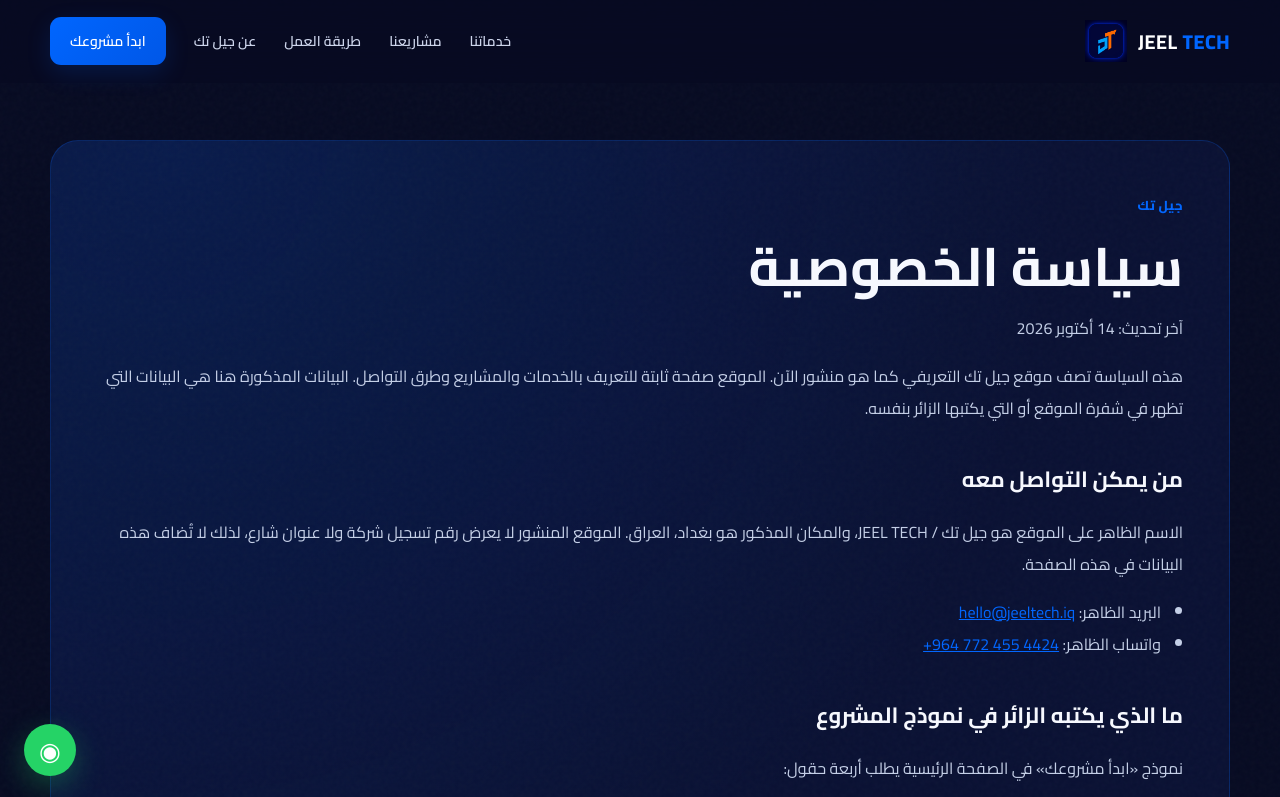
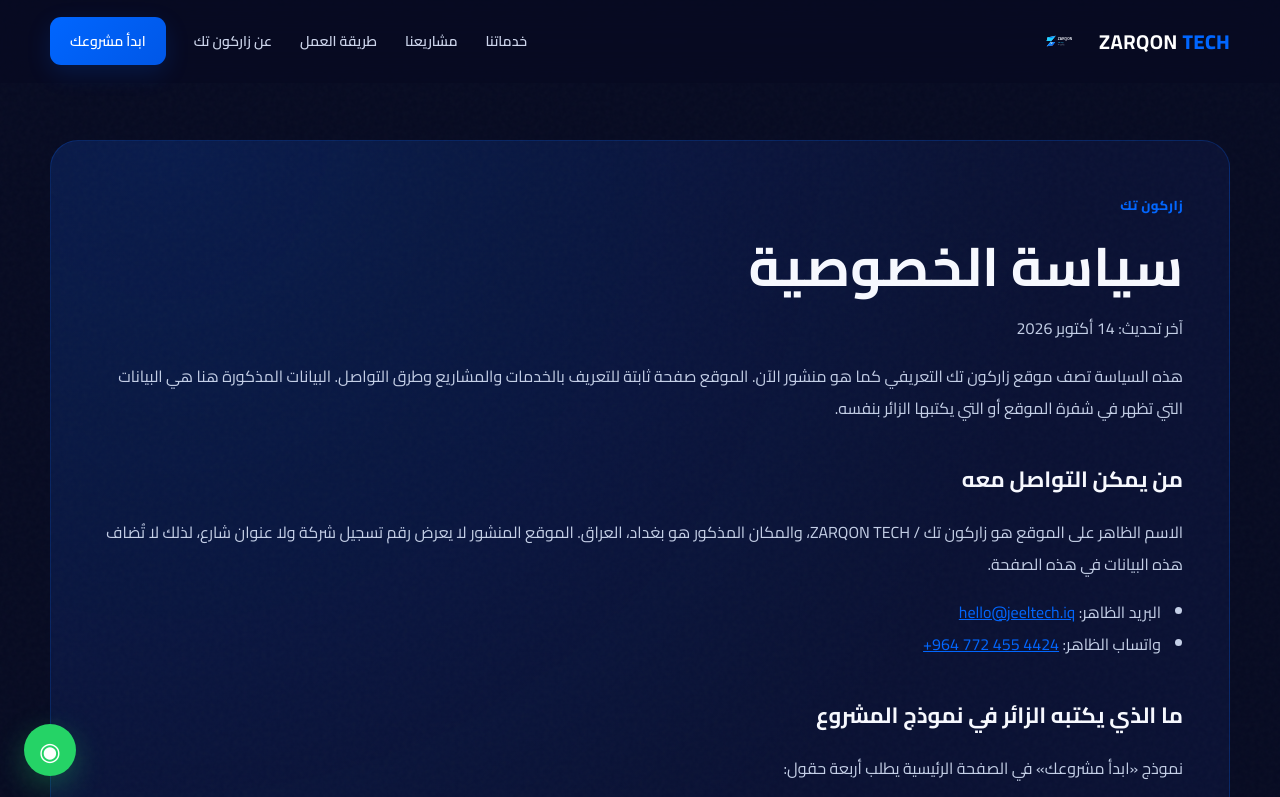
Before and after one commit to juda2018-del/jeel-tech-website, a website: page privacy.html in a window 1280 px wide. Shown: the top 797 px of the page. Drawn offline with Linux system fonts and the light colour scheme.

Commit message:
Update privacy page for ZARQON TECH rebrand

```diff
--- a/privacy.html
+++ b/privacy.html
@@ -4,8 +4,8 @@
   <meta charset="UTF-8" />
   <meta name="viewport" content="width=device-width, initial-scale=1.0" />
   <meta name="theme-color" content="#070b22" />
-  <meta name="description" content="سياسة خصوصية موقع جيل تك: ما الذي يكتبه الزائر، وكيف يفتح نموذج المشروع واتساب بدون حفظ البيانات على الموقع." />
-  <title>سياسة الخصوصية | جيل تك</title>
+  <meta name="description" content="سياسة خصوصية موقع زاركون تك: ما الذي يكتبه الزائر، وكيف يفتح نموذج المشروع واتساب بدون حفظ البيانات على الموقع." />
+  <title>سياسة الخصوصية | زاركون تك</title>
   <link rel="preconnect" href="https://fonts.googleapis.com">
   <link rel="preconnect" href="https://fonts.gstatic.com" crossorigin>
   <link href="https://fonts.googleapis.com/css2?family=Cairo:wght@400;500;600;700;800;900&display=swap" rel="stylesheet">
@@ -15,13 +15,13 @@
   <div class="noise"></div>
   <header class="nav-wrap">
     <nav class="nav container" aria-label="القائمة الرئيسية">
-      <a class="brand" href="index.html" aria-label="جيل تك - الرئيسية">
-        <img src="assets/jeel-tech-logo.png" alt="شعار جيل تك" />
-        <span><strong>JEEL</strong> TECH</span>
+      <a class="brand" href="index.html" aria-label="زاركون تك - الرئيسية">
+        <img src="assets/zarqon-tech-logo.svg" alt="شعار زاركون تك" />
+        <span><strong>ZARQON</strong> TECH</span>
       </a>
       <button class="menu-btn" aria-label="فتح القائمة" aria-expanded="false"><span></span><span></span><span></span></button>
       <div class="nav-links">
-        <a href="index.html#services">خدماتنا</a><a href="index.html#projects">مشاريعنا</a><a href="index.html#process">طريقة العمل</a><a href="index.html#about">عن جيل تك</a>
+        <a href="index.html#services">خدماتنا</a><a href="index.html#projects">مشاريعنا</a><a href="index.html#process">طريقة العمل</a><a href="index.html#about">عن زاركون تك</a>
         <a class="nav-cta" href="index.html#contact">ابدأ مشروعك</a>
       </div>
     </nav>
@@ -29,13 +29,13 @@
 
   <main class="policy-main">
     <article class="container policy-card">
-      <span class="kicker">جيل تك</span>
+      <span class="kicker">زاركون تك</span>
       <h1>سياسة الخصوصية</h1>
       <p class="policy-updated">آخر تحديث: 14 أكتوبر 2026</p>
-      <p>هذه السياسة تصف موقع جيل تك التعريفي كما هو منشور الآن. الموقع صفحة ثابتة للتعريف بالخدمات والمشاريع وطرق التواصل. البيانات المذكورة هنا هي البيانات التي تظهر في شفرة الموقع أو التي يكتبها الزائر بنفسه.</p>
+      <p>هذه السياسة تصف موقع زاركون تك التعريفي كما هو منشور الآن. الموقع صفحة ثابتة للتعريف بالخدمات والمشاريع وطرق التواصل. البيانات المذكورة هنا هي البيانات التي تظهر في شفرة الموقع أو التي يكتبها الزائر بنفسه.</p>
 
       <h2>من يمكن التواصل معه</h2>
-      <p>الاسم الظاهر على الموقع هو جيل تك / JEEL TECH، والمكان المذكور هو بغداد، العراق. الموقع المنشور لا يعرض رقم تسجيل شركة ولا عنوان شارع، لذلك لا تُضاف هذه البيانات في هذه الصفحة.</p>
+      <p>الاسم الظاهر على الموقع هو زاركون تك / ZARQON TECH، والمكان المذكور هو بغداد، العراق. الموقع المنشور لا يعرض رقم تسجيل شركة ولا عنوان شارع، لذلك لا تُضاف هذه البيانات في هذه الصفحة.</p>
       <ul>
         <li>البريد الظاهر: <a href="mailto:hello@jeeltech.iq">hello@jeeltech.iq</a></li>
         <li>واتساب الظاهر: <a href="https://wa.me/9647724554424" target="_blank" rel="noreferrer"><bdi dir="ltr">+964 772 455 4424</bdi></a></li>
@@ -52,7 +52,7 @@
 
       <h2>ماذا يحدث عند الضغط على الإرسال</h2>
       <p>النموذج لا يملك عنوان إرسال إلى خادم، ولا يرسل بريدًا من الموقع. عند الضغط على «أرسل الطلب عبر واتساب» يقوم المتصفح بإلغاء الإرسال الاعتيادي للنموذج، ثم يفتح واتساب في تبويب جديد مع رسالة جاهزة تحتوي الحقول الأربعة.</p>
-      <p>الرسالة تبقى على جهاز الزائر إلى أن يكمل إرسالها داخل واتساب. إذا أغلق النافذة قبل الإرسال، لا يحتفظ موقع جيل تك بنسخة منها. بعد الإرسال تعالج واتساب، التابعة لشركة Meta، الرسالة وفق <a href="https://www.whatsapp.com/legal/privacy-policy" target="_blank" rel="noreferrer">سياسة خصوصية واتساب</a>.</p>
+      <p>الرسالة تبقى على جهاز الزائر إلى أن يكمل إرسالها داخل واتساب. إذا أغلق النافذة قبل الإرسال، لا يحتفظ موقع زاركون تك بنسخة منها. بعد الإرسال تعالج واتساب، التابعة لشركة Meta، الرسالة وفق <a href="https://www.whatsapp.com/legal/privacy-policy" target="_blank" rel="noreferrer">سياسة خصوصية واتساب</a>.</p>
       <p>زر واتساب العائم ورابط الرقم يفتحان محادثة على الرقم نفسه من غير تعبئة النموذج.</p>
 
       <h2>البريد الإلكتروني</h2>
@@ -81,11 +81,11 @@
       <p>بطاقة Fancy Hub معروضة داخل الصفحة من غير رابط خارجي.</p>
 
       <h2>استخدام الرسائل التي تصل فعلًا</h2>
-      <p>إذا اختار الزائر إرسال رسالة واتساب أو بريد ووصلت إلى جيل تك، تُستخدم للرد على طلب المشروع والتواصل التجاري المتعلق به. شفرة الموقع لا تبيع هذه البيانات ولا تمررها إلى شبكة إعلانات.</p>
+      <p>إذا اختار الزائر إرسال رسالة واتساب أو بريد ووصلت إلى زاركون تك، تُستخدم للرد على طلب المشروع والتواصل التجاري المتعلق به. شفرة الموقع لا تبيع هذه البيانات ولا تمررها إلى شبكة إعلانات.</p>
       <p>الموقع لا يحتفظ بنسخة من النموذج. الرسالة التي يرسلها الزائر تبقى في واتساب أو في البريد لدى المرسل والمستلم. لا تُذكر هنا مدة احتفاظ غير ظاهرة على الموقع.</p>
 
       <h2>الاطلاع والتصحيح والحذف</h2>
-      <p>للسؤال عن رسالة أرسلتها بنفسك، استخدم البريد أو واتساب المنشورين أعلاه. يمكن طلب الاطلاع على ما وصل، أو تصحيحه، أو حذفه من مراسلات جيل تك المتاحة لها.</p>
+      <p>للسؤال عن رسالة أرسلتها بنفسك، استخدم البريد أو واتساب المنشورين أعلاه. يمكن طلب الاطلاع على ما وصل، أو تصحيحه، أو حذفه من مراسلات زاركون تك المتاحة لها.</p>
 
       <h2>الأطفال</h2>
       <p>الموقع موجّه للتعريف بخدمات تجارية ولأصحاب المشاريع، ولا يطلب بيانات من الأطفال.</p>
@@ -98,7 +98,7 @@
   <footer>
     <div class="container footer-grid">
       <div class="footer-brand">
-        <a class="brand" href="index.html"><img src="assets/jeel-tech-logo.png" alt=""><span><strong>JEEL</strong> TECH</span></a>
+        <a class="brand" href="index.html"><img src="assets/zarqon-tech-logo.svg" alt=""><span><strong>ZARQON</strong> TECH</span></a>
         <p>نحوّل الأفكار إلى تطبيقات ومنصات رقمية ذكية.</p>
       </div>
       <div>
@@ -115,7 +115,7 @@
         <span class="footer-location">بغداد، العراق</span>
       </div>
     </div>
-    <div class="container copyright"><span>© 2026 JEEL TECH. جميع الحقوق محفوظة.</span><span>بُني بشغف في العراق 🇮🇶</span></div>
+    <div class="container copyright"><span>© 2026 ZARQON TECH. جميع الحقوق محفوظة.</span><span>بُني بشغف في العراق 🇮🇶</span></div>
   </footer>
   <a class="whatsapp-float" href="https://wa.me/9647724554424" target="_blank" rel="noreferrer" aria-label="تواصل عبر واتساب">◉</a>
   <script src="script.js"></script>
```
